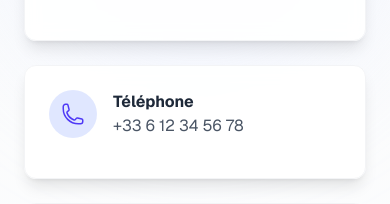
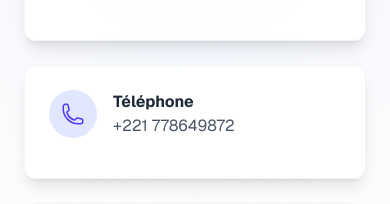
Before and after one commit to bibalaye/portfolio, a Next.js app: page / in a window 390 px wide. Shown: the part 10190-10394 px from the top of the page. Built offline with nearby package versions, Linux system fonts and the light colour scheme.

Commit message:
Mise à jour du numéro de téléphone dans le composant Contact

```diff
--- a/src/components/Contact.tsx
+++ b/src/components/Contact.tsx
@@ -123,7 +123,7 @@ export default function Contact() {
                 </div>
                 <div>
                   <h3 className="font-bold text-gray-800 dark:text-white">Téléphone</h3>
-                  <p className="text-gray-600 dark:text-gray-300">+33 6 12 34 56 78</p>
+                  <p className="text-gray-600 dark:text-gray-300">+221 778649872</p>
                 </div>
               </div>
             </motion.div>
```
